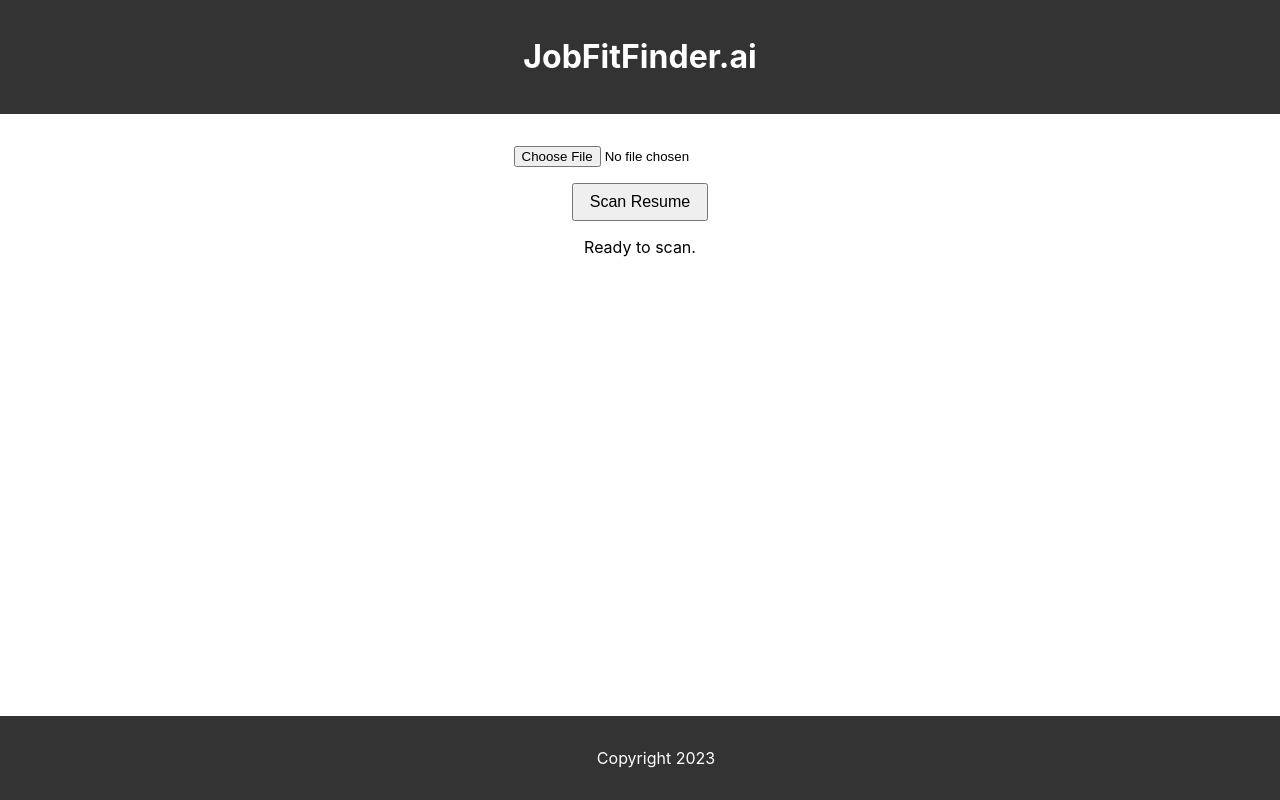
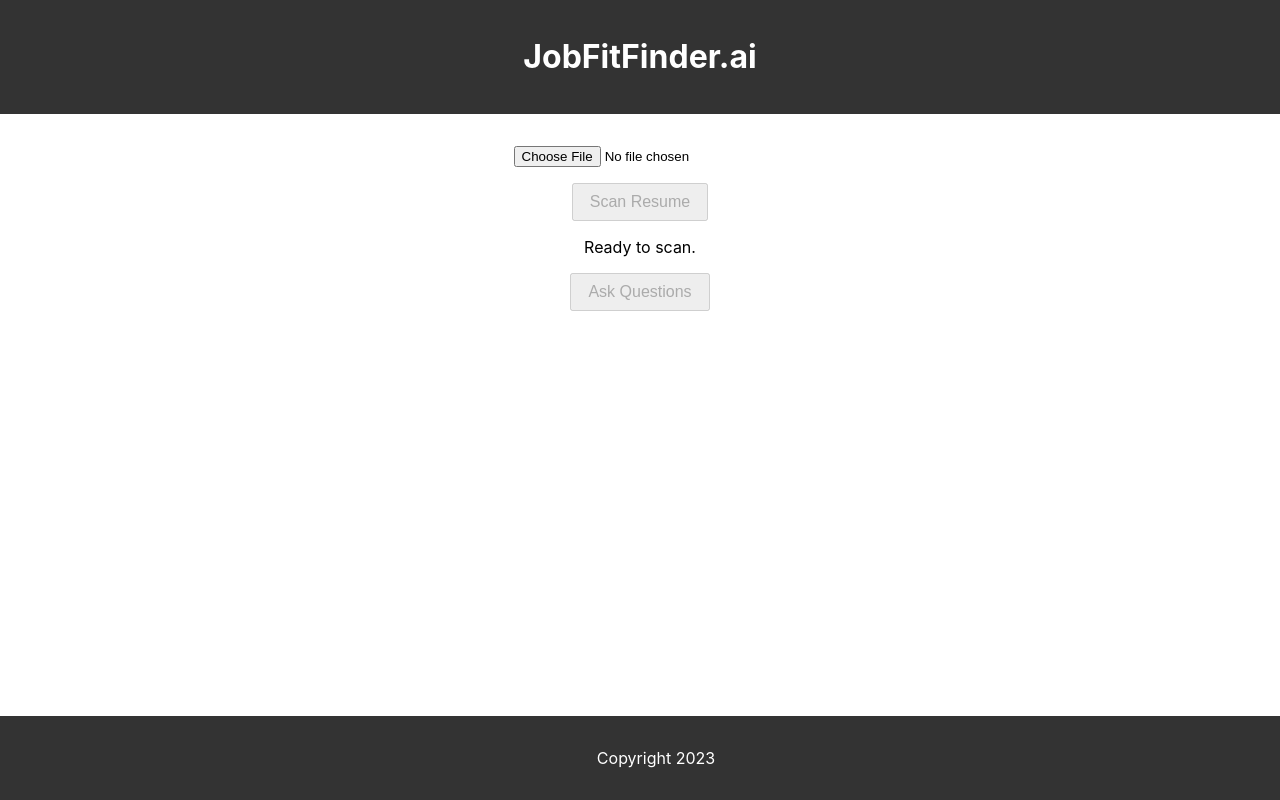
Before and after one commit to Geeks-Sid/jobfitfinder, a React (Create React App) app in the folder frontend/: page / in a window 1280 px wide. Shown: the top 800 px of the page. Built offline with nearby package versions, Linux system fonts and the light colour scheme.

Commit message:
still not working, need MUI upgrade

```diff
--- a/frontend/src/components/MainContent.js
+++ b/frontend/src/components/MainContent.js
@@ -2,7 +2,6 @@ import React, { useState } from 'react';
 import './MainContent.css';
 import axios from 'axios';
 import FileUpload from './FileUpload';
-import ScanButton from './ScanButton';
 import ResponseBox from './ResponseBox';
 
 const MainContent = () => {
@@ -46,7 +45,12 @@ const MainContent = () => {
   return (
     <main>
       <FileUpload handleFileUpload={handleFileUpload} />
-      <ScanButton isScanning={isScanning} handleScanClick={handleScanClick} />
+      <button
+        onClick={handleScanClick}
+        disabled={!selectedFile || isScanning}
+      >
+        {isScanning ? 'Scanning...' : 'Scan Resume'}
+      </button>
       {isScanning && <p>Scanning...</p>}
       {!isScanning && scanResponse.length > 0 && (
         <ResponseBox
@@ -57,6 +61,12 @@ const MainContent = () => {
         />
       )}
       {!isScanning && scanResponse.length === 0 && <p>Ready to scan.</p>}
+      <button
+        onClick={handleGenerateQuestionClick}
+        disabled={!selectedSkill}
+      >
+        Ask Questions
+      </button>
     </main>
   );
 };
```
